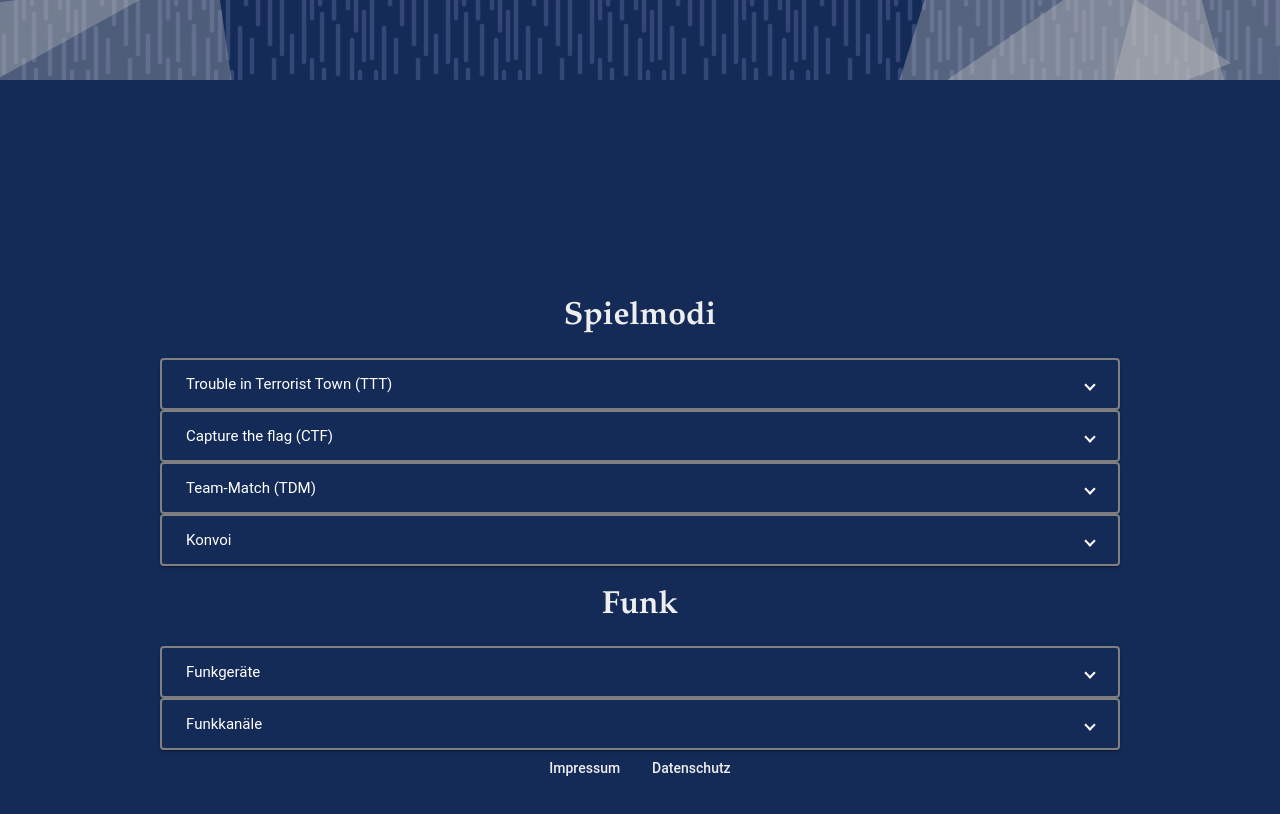
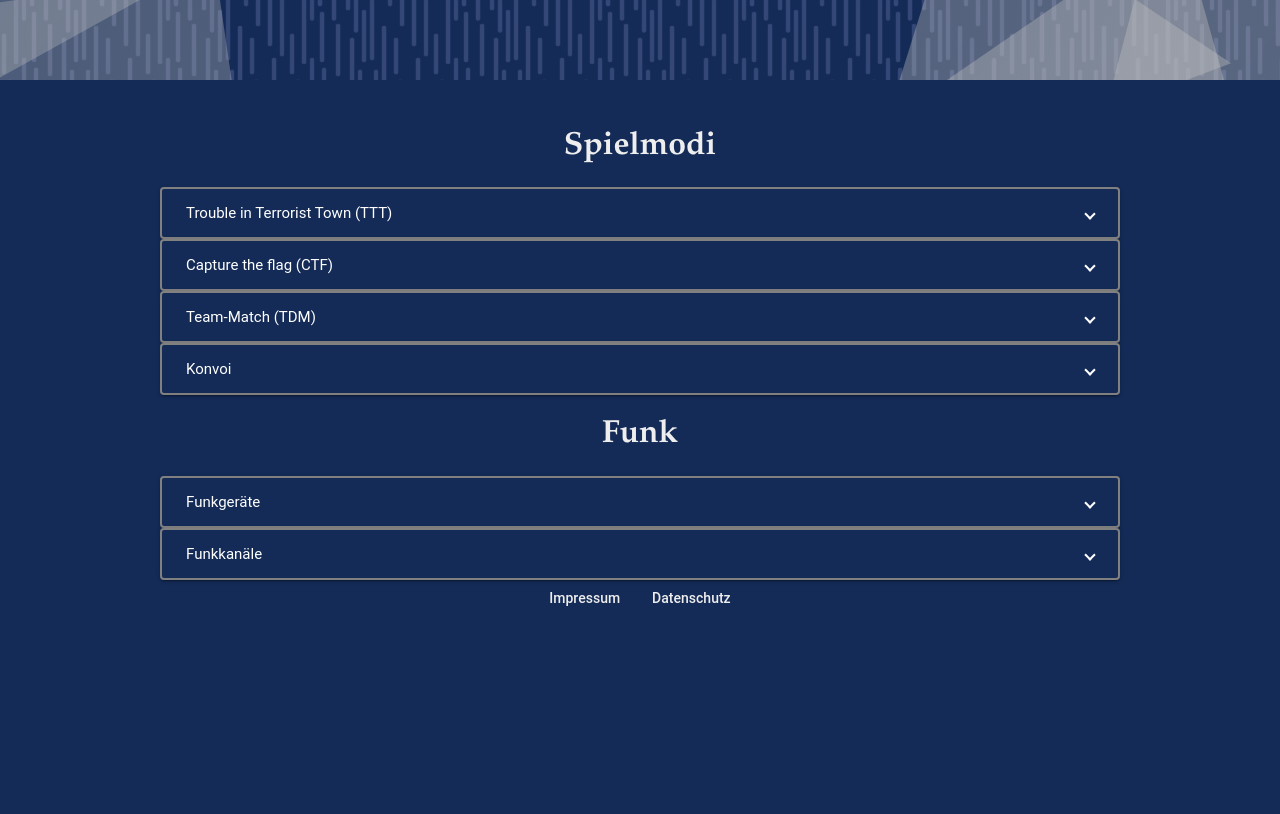
Before and after one commit to freizeit-team-dresden/airsoft, an Angular app: page /#/rules in a window 1280 px wide. Shown: the part 820-1634 px from the top of the page. After the commit the page ends 1476 px from the top, so only its background shows below. Built offline with nearby package versions, Linux system fonts and the light colour scheme.

Commit message:
Update rules.component.scss

```diff
--- a/src/app/rules/rules.component.scss
+++ b/src/app/rules/rules.component.scss
@@ -3,7 +3,7 @@
 }
 
 .botContent{
-    margin-top: 20%;
+    margin-top: 20px;
 }
 
 .topContent{
```
